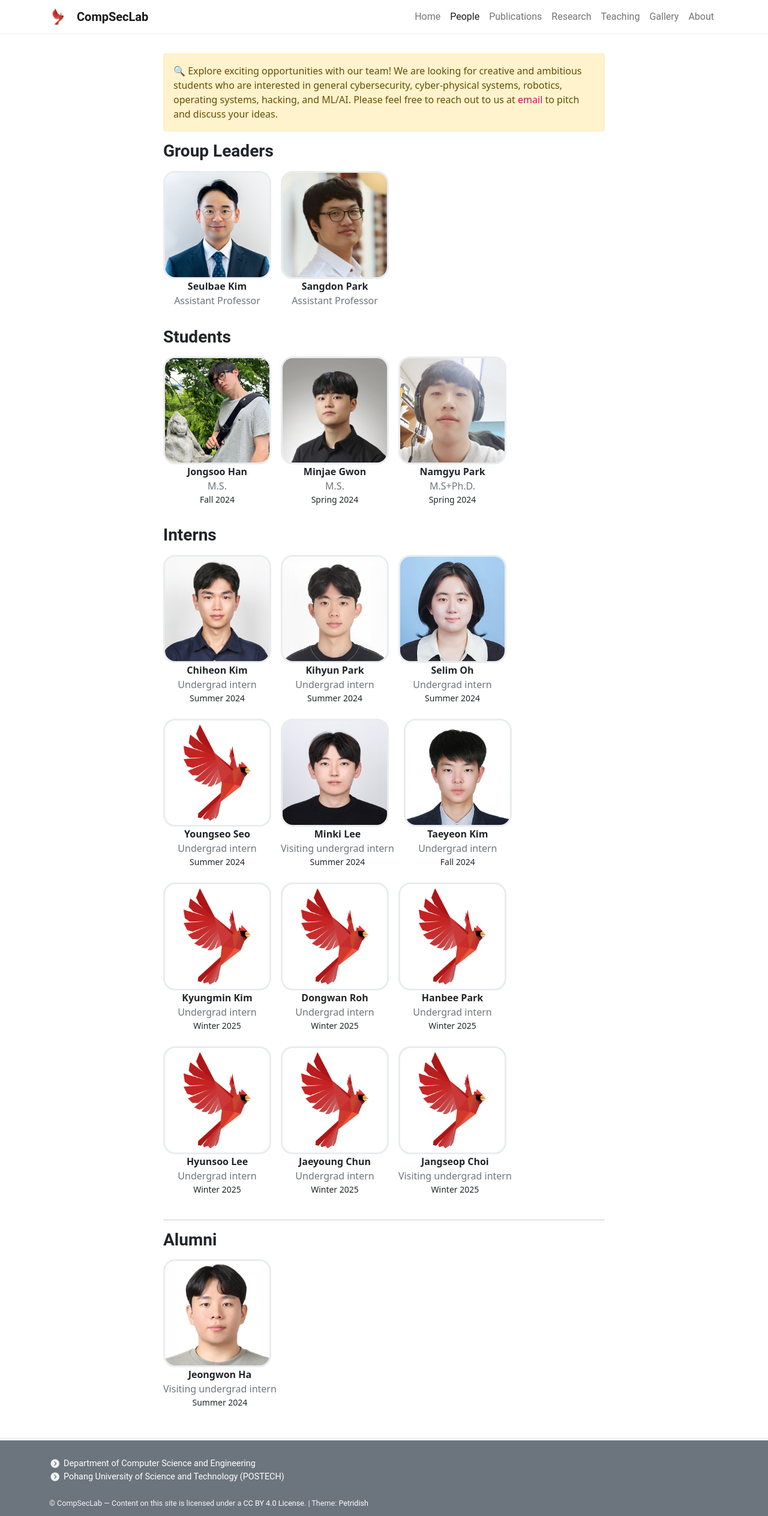
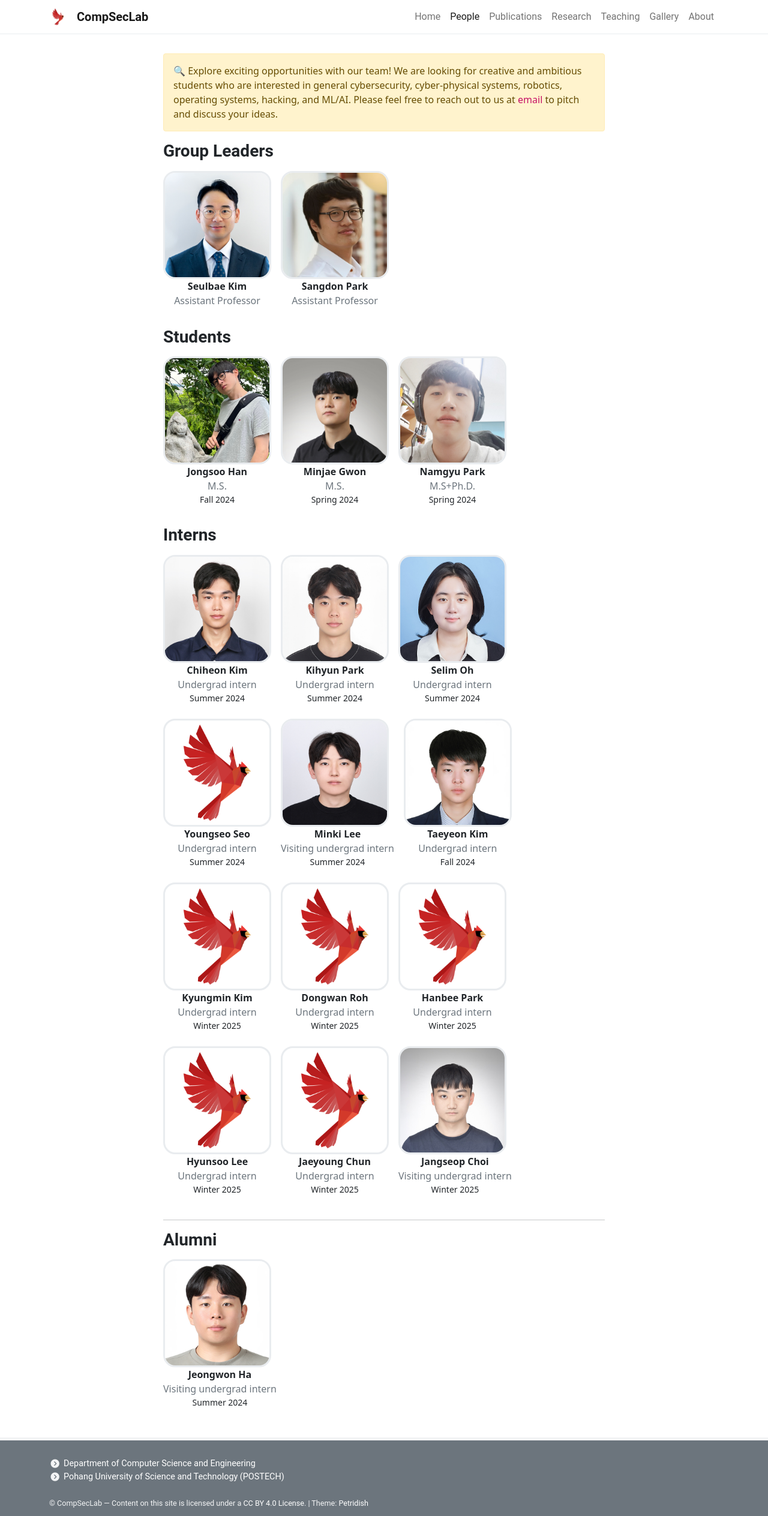
Before and after one commit to postech-compsec/postech-compsec.github.io, a Jekyll site: the page built from pages/people.md, in a window 1280 px wide. Shown: the whole page at 60% size. Built offline with Jekyll 4.4.1, drawn with Linux system fonts in a browser that asks for light colours; nearby versions of some CDN libraries.

Commit message:
add jangseop's pic

```diff
--- a/_data/people.yml
+++ b/_data/people.yml
@@ -98,7 +98,7 @@ Interns:
 - name: Jangseop Choi
   role: Visiting undergrad intern
   since: Winter 2025
-  image: assets/people/default.png
+  image: assets/people/jangseop.jpg
   site: #
 
 Alumni:
```
Also changed, not shown: assets/people/jangseop.jpg (added).
